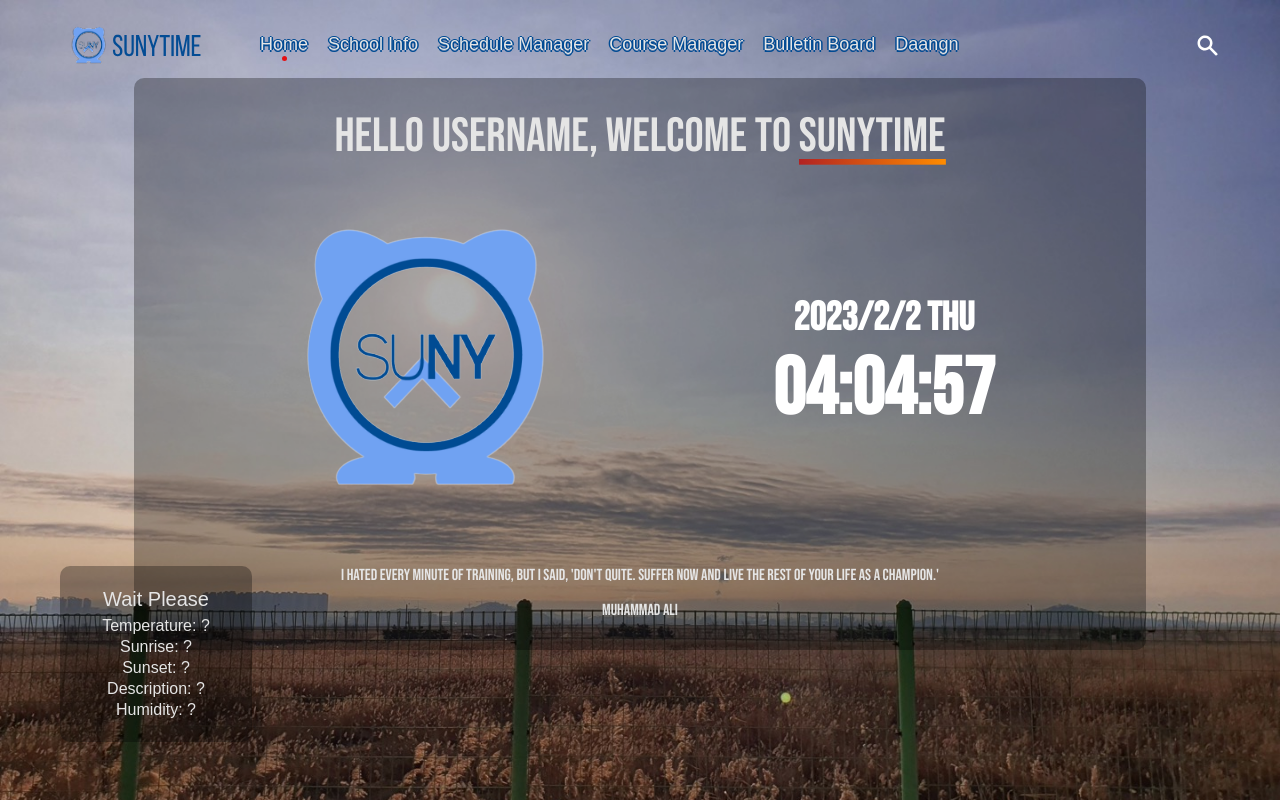
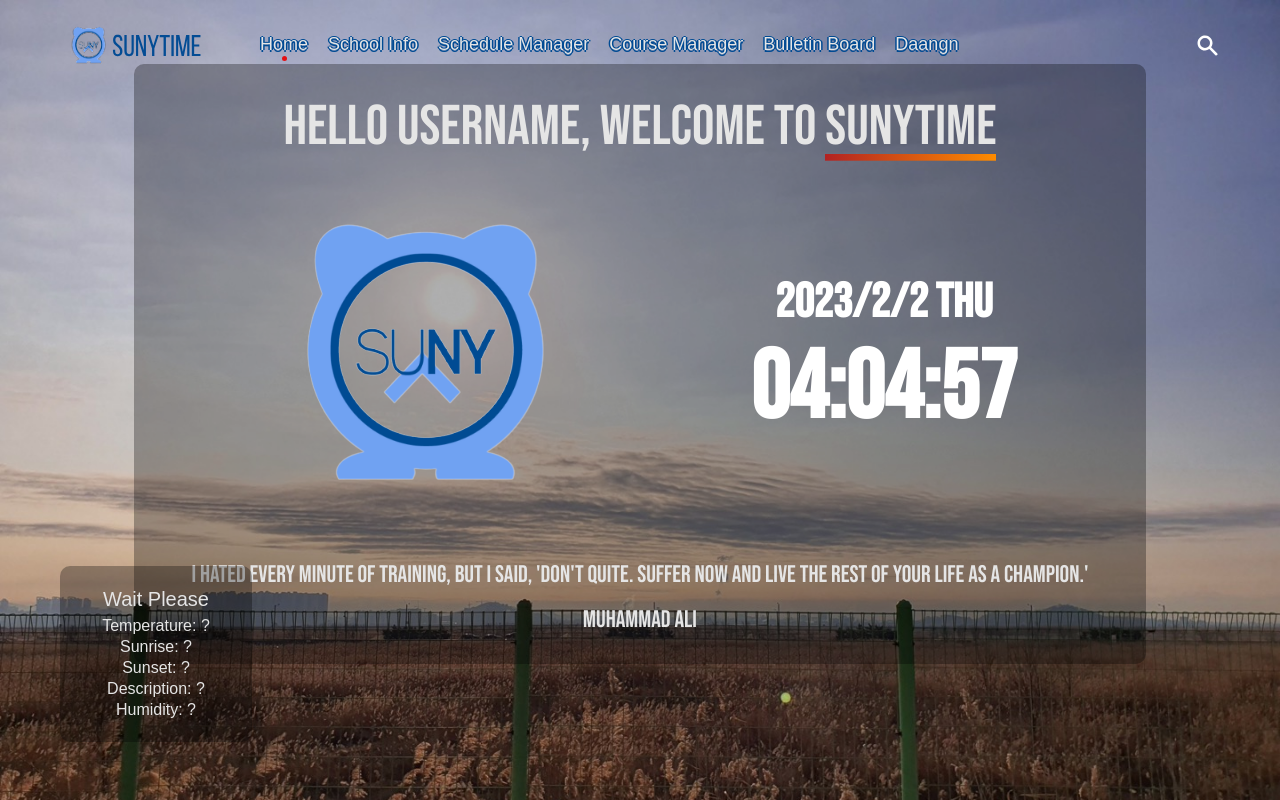
Before and after one commit to LDYWINNER/SUNY-TIME-FRONT, a React (Create React App) app: page / in a window 1280 px wide. Built offline with nearby package versions, Linux system fonts and the light colour scheme; no server answers.

Commit message:
UPDATE - fontsize fix

```diff
--- a/src/Components/Clock.tsx
+++ b/src/Components/Clock.tsx
@@ -8,7 +8,7 @@
 
 const DateSpan = styled.span`
   color: white;
-  font-size: 5vh;
+  font-size: 6vh;
   font-weight: 600;
   width: 500px;
   text-align: center;
@@ -16,7 +16,7 @@
 
 const ClockSpan = styled.span`
   color: white;
-  font-size: 10vh;
+  font-size: 12vh;
   font-weight: 600;
   text-align: center;
   width: 500px;
--- a/src/Components/Quotes.tsx
+++ b/src/Components/Quotes.tsx
@@ -3,7 +3,7 @@
 import { quotes } from "../assets/assets";
 
 const QuoteDiv = styled.div`
-  font-size: 2vh;
+  font-size: 3vh;
   font-weight: 500;
   display: flex;
   flex-direction: column;
--- a/src/Routes/Home.tsx
+++ b/src/Routes/Home.tsx
@@ -35,7 +35,7 @@
 const Greeting = styled.div``;
 
 const Welcome = styled.h1`
-  font-size: 6vh;
+  font-size: 7vh;
   font-weight: 500;
 `;
 
```
